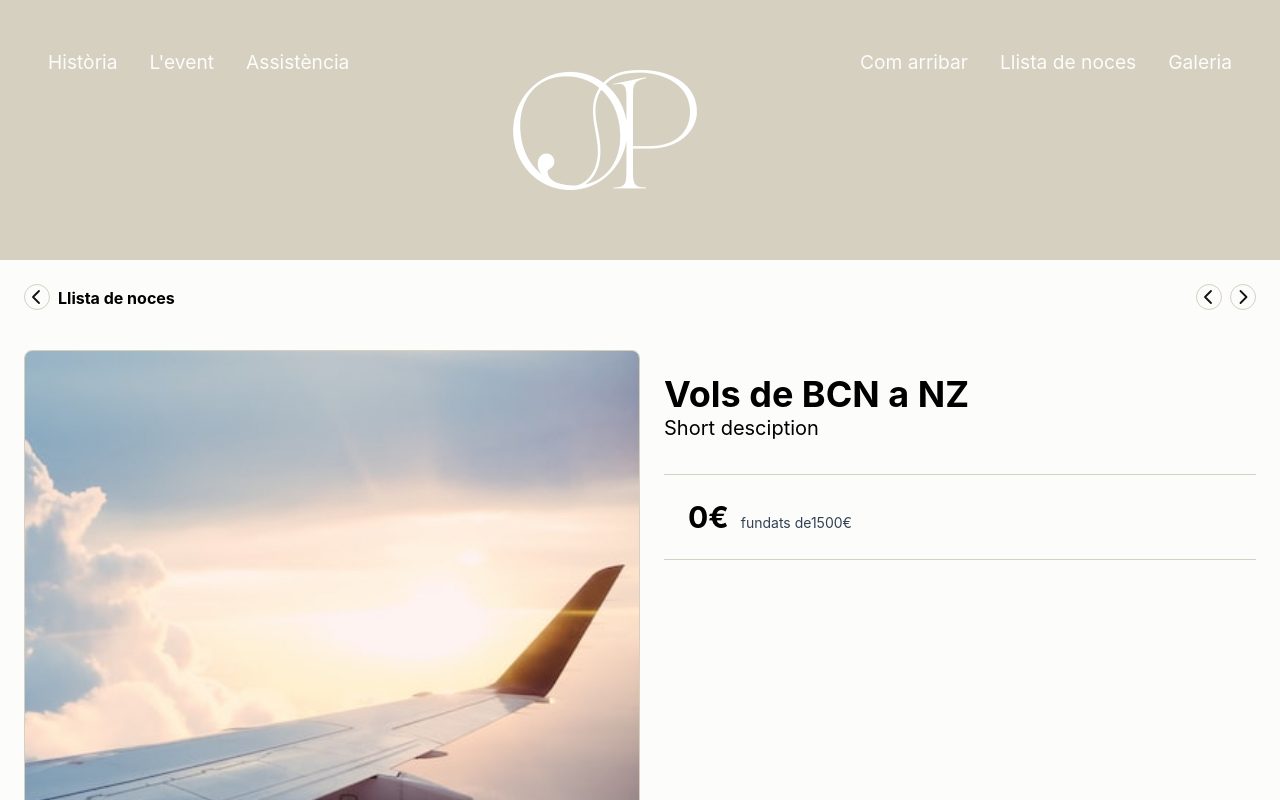
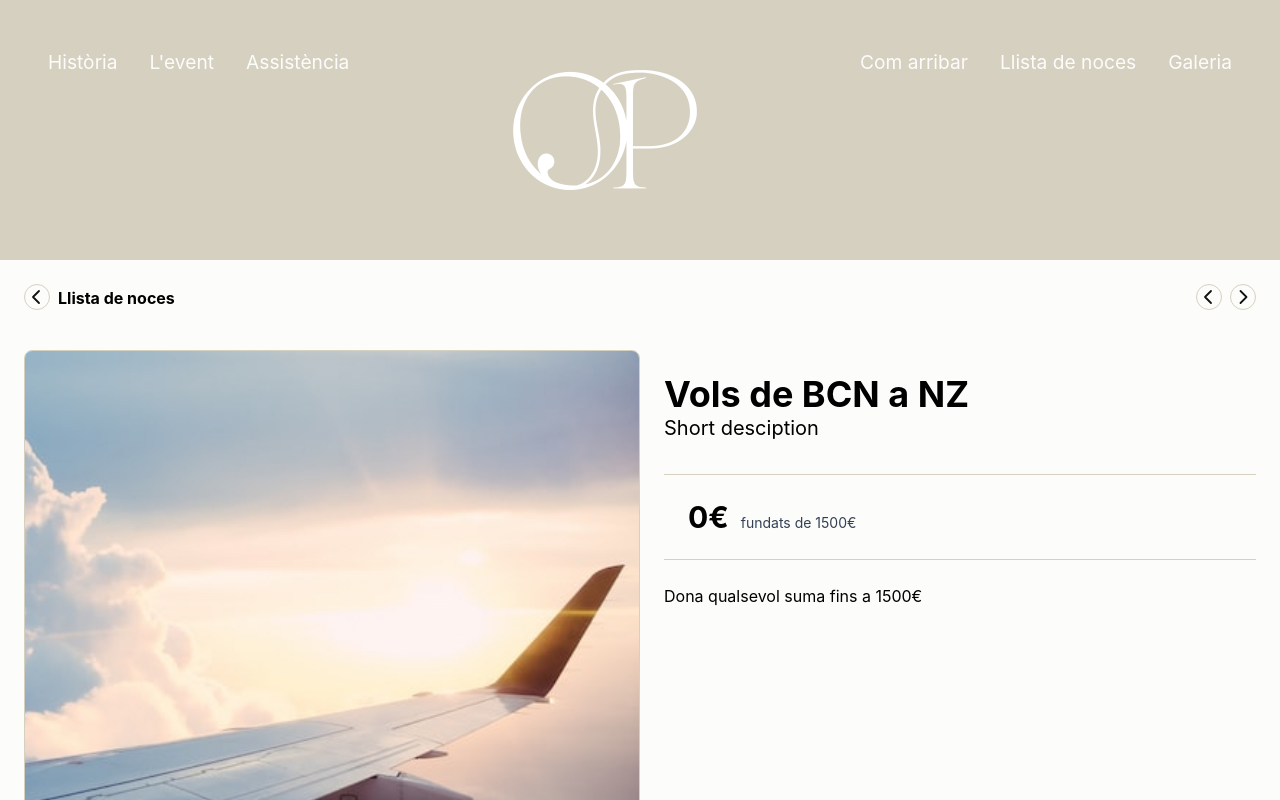
Before and after one commit to PatyCu/wedding, a React (Vite) app: page /gift/0 in a window 1280 px wide. Shown: the top 800 px of the page. Built offline with nearby package versions, Linux system fonts and the light colour scheme.

Commit message:
added funded and amount to found to gift component

```diff
--- a/src/data/activities.json
+++ b/src/data/activities.json
@@ -10,7 +10,7 @@
     {
       "itemKey": "1",
       "itemTitle": "Hotel a Auckland",
-      "itemValue": "300",
+      "itemValue": "300€",
       "itemFunded": "0€",
       "itemImg": "gift_hotel_auckland.jpg"
     },
--- a/src/wedding-registry/Gift.jsx
+++ b/src/wedding-registry/Gift.jsx
@@ -5,6 +5,8 @@ const Gift = () => {
   const { id } = useParams();
   const gift = getGiftById(id);
   const prevAndNext = getPrevAndNextGift(id);
+  const amountToFund = parseFloat(gift.itemValue) - parseFloat(gift.itemFunded);
+
   return (
     <div>
       <div id="breadcrumb" className="m-6 flex flex-row flex-wrap">
@@ -61,11 +63,13 @@ const Gift = () => {
               <b className="text-3xl">{gift.itemFunded}</b>
               <span className="ml-2 text-sm text-slate-700">
                 {" "}
-                fundats de
-                {gift.itemValue}
+                fundats de {gift.itemValue}
               </span>
             </p>
             <hr className="text-gray" />
+          </div>
+          <div className="mt-6">
+            <span>Dona qualsevol suma fins a {amountToFund}€</span>
           </div>
         </div>
       </div>
```
